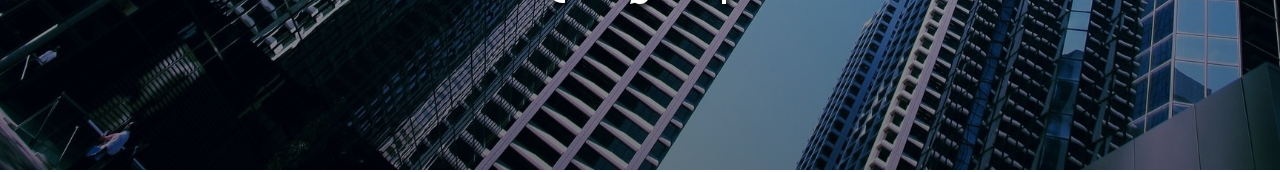
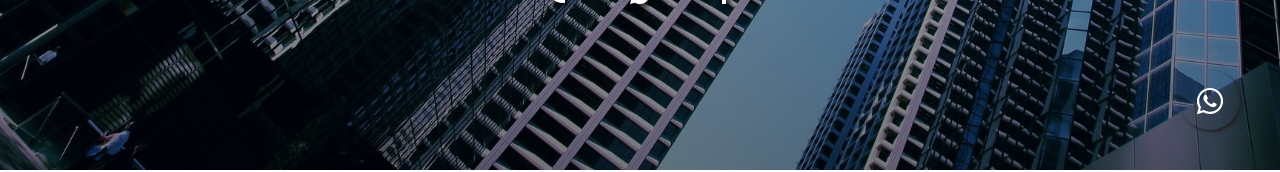
Before and after one commit to ramon159/vidracaria_next, a Next.js app: page / in a window 1280 px wide. Shown: the part 630-802 px from the top of the page. Built offline with nearby package versions, Linux system fonts and the light colour scheme.

Commit message:
WhatsappFloat: done

```diff
--- a/src/components/WhatsappFloat/index.tsx
+++ b/src/components/WhatsappFloat/index.tsx
@@ -4,16 +4,16 @@ import * as S from './styles'
 import wppAPI from 'services/WppAPI'
 
 export default function WhatsappFloat() {
-  const linkWhatsApp = wppAPI()
+  const linkWhatsApp = wppAPI('Olá, gostaria de fazer um orçamento')
+
   return (
     <>
-      <S.WhatsAppWrapper>
-        <Link href={linkWhatsApp} passHref={true}>
-          <a target="_blank" rel="noreferrer">
-            <S.WhatsappIcon />
-          </a>
-        </Link>
-      </S.WhatsAppWrapper>
+      <Link href={linkWhatsApp} passHref={true}>
+        <S.StyledLink target="_blank" rel="noreferrer">
+          <S.WhatsappIcon />
+          <p>Whatsapp</p>
+        </S.StyledLink>
+      </Link>
     </>
   )
 }
--- a/src/components/WhatsappFloat/styles.ts
+++ b/src/components/WhatsappFloat/styles.ts
@@ -1,33 +1,29 @@
+import { COLOR } from 'config/general'
 import styled from 'styled-components'
-// import { Button } from '@material-ui/core'
-import { COLOR, SIZE } from 'config/general'
-import { RiWhatsappFill as RiWhatsapp } from 'react-icons/ri'
+import { FaWhatsapp } from 'react-icons/fa'
 
-// new
+export const WhatsappIcon = styled(FaWhatsapp)`
+  margin-top: 16px;
+`
 
-export const WhatsappIcon = styled(RiWhatsapp)`
+export const StyledLink = styled.a`
+  z-index: 100;
+  position: fixed;
   width: 60px;
   height: 60px;
   bottom: 40px;
   right: 40px;
-  background-color: black;
-  color: #fff;
+
+  background-color: ${COLOR.wpp};
+  color: ${COLOR.white};
+
   border-radius: 50px;
+  text-align: center;
   font-size: 30px;
-
-  font-size: ${SIZE.p24}px;
-  cursor: pointer;
-  color: ${COLOR.white};
-  /* sombra */
-  -webkit-filter: drop-shadow(3px 3px 2px rgba(0, 0, 0, 0.7));
-  filter: drop-shadow(3px 3px 2px rgba(0, 0, 0, 0.7));
-  /* box-shadow: 2px 2px 3px #999; */
+  box-shadow: 2px 2px 3px #222;
+  p {
+    position: fixed;
+    right: -100%;
+    color: ${COLOR.black};
+  }
 `
-export const WhatsAppWrapper = styled.div`
-  position: fixed;
-  text-align: center;
-  display: flex;
-  align-items: center;
-  justify-content: center;
-  z-index: 100;
-`
```
